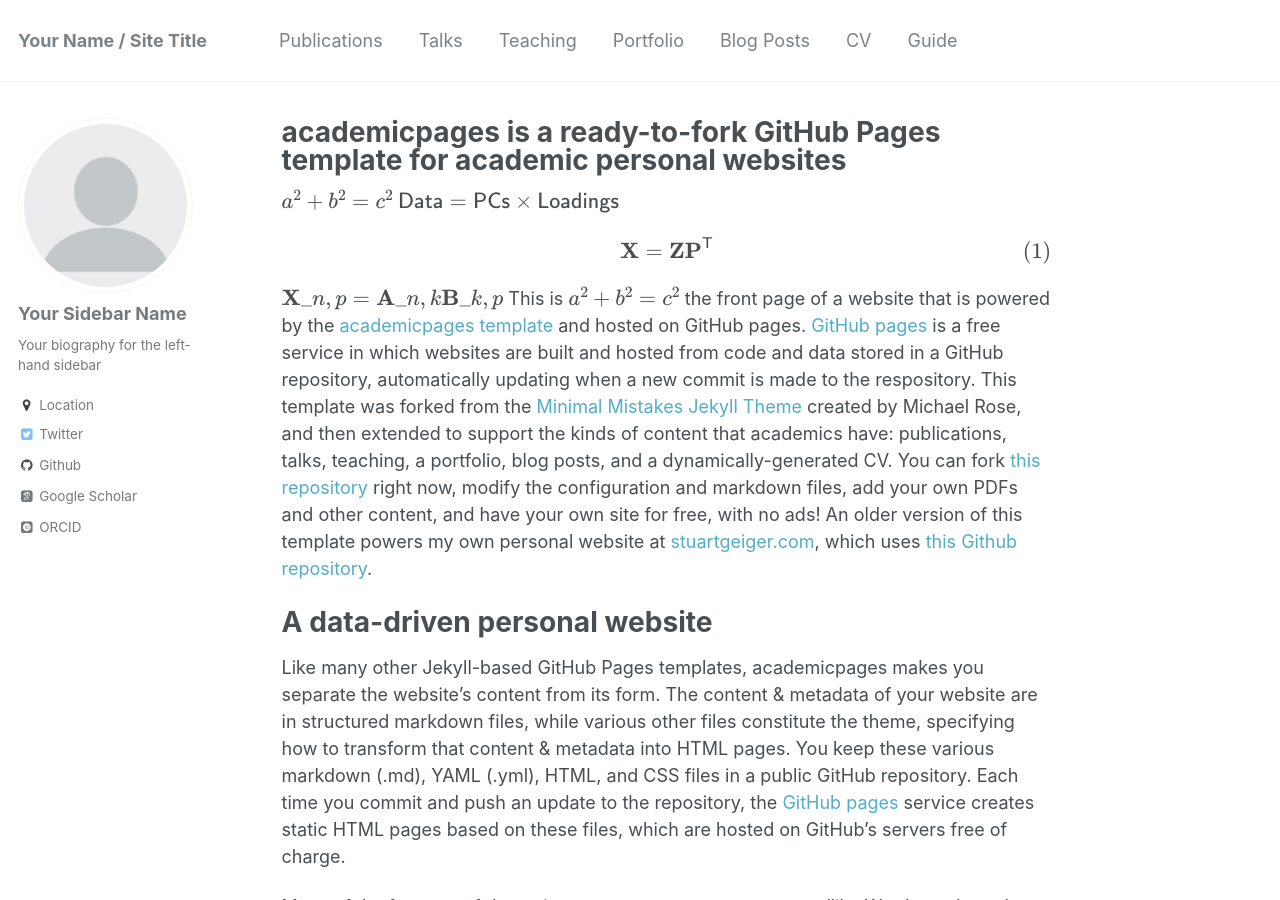
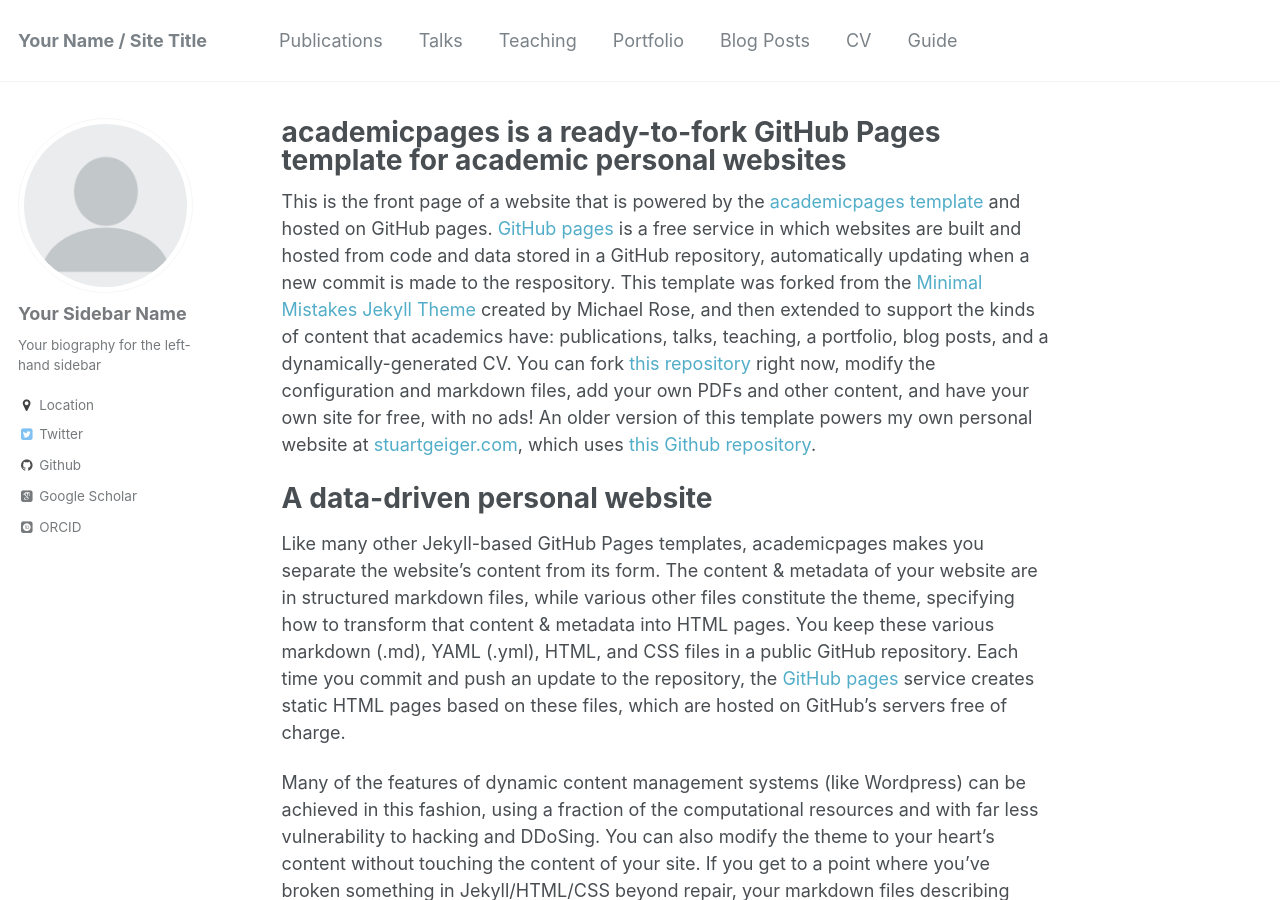
Before and after one commit to hs-macunaima/abbarreto.github.io, a Jekyll site: the page built from _pages/about.md, in a window 1280 px wide and 900 px high. Built offline with Jekyll 4.4.1, drawn with Linux system fonts in a browser that asks for light colours; some web fonts are replaced; Markdown is read by kramdown in place of the engine named in the settings; formulas are drawn with MathJax 3; part of the change alters nothing that is shown.

```diff
--- a/_config.yml
+++ b/_config.yml
@@ -148,12 +148,11 @@ markdown_ext: "markdown,mkdown,mkdn,mkd,md"
 
 
 # Conversion
-markdown: redcarpet
+markdown: kramdown
 highlighter: rouge
 lsi: false
 excerpt_separator: "\n\n"
 incremental: false
-mathjax: true
 
 
 # Markdown Processing
--- a/_includes/head.html
+++ b/_includes/head.html
@@ -14,16 +14,6 @@
 <script>
   document.documentElement.className = document.documentElement.className.replace(/\bno-js\b/g, '') + ' js ';
 </script>
-<script type="text/x-mathjax-config"> MathJax.Hub.Config({ TeX: { equationNumbers: { autoNumber: "all" } } }); </script>
-       <script type="text/x-mathjax-config">
-         MathJax.Hub.Config({
-           tex2jax: {
-             inlineMath: [ ['$','$'], ["\\(","\\)"] ],
-             processEscapes: true
-           }
-         });
-       </script>
-       <script src="https://cdn.mathjax.org/mathjax/latest/MathJax.js?config=TeX-AMS-MML_HTMLorMML" type="text/javascript"></script>
 
 <!-- For all browsers -->
 <link rel="stylesheet" href="{{ base_path }}/assets/css/main.css">
--- a/_layouts/default.html
+++ b/_layouts/default.html
@@ -9,16 +9,6 @@ layout: compress
   <head>
     {% include head.html %}
     {% include head/custom.html %}
-    <script type="text/x-mathjax-config"> MathJax.Hub.Config({ TeX: { equationNumbers: { autoNumber: "all" } } }); </script>
-       <script type="text/x-mathjax-config">
-         MathJax.Hub.Config({
-           tex2jax: {
-             inlineMath: [ ['$','$'], ["\\(","\\)"] ],
-             processEscapes: true
-           }
-         });
-       </script>
-       <script src="https://cdn.mathjax.org/mathjax/latest/MathJax.js?config=TeX-AMS-MML_HTMLorMML" type="text/javascript"></script>
   </head>
 
   <body>
--- a/_pages/about.md
+++ b/_pages/about.md
@@ -7,12 +7,7 @@ redirect_from:
   - /about/
   - /about.html
 ---
-
-$$a^2 + b^2 = c^2$$
-$$ \mathsf{Data = PCs} \times \mathsf{Loadings} $$
-\\[ \mathbf{X} = \mathbf{Z} \mathbf{P^\mathsf{T}} \\]
-$$ \mathbf{X}\_{n,p} = \mathbf{A}\_{n,k} \mathbf{B}\_{k,p} $$
-This is $ a^2 + b^2 = c^2 $ the front page of a website that is powered by the [academicpages template](https://github.com/academicpages/academicpages.github.io) and hosted on GitHub pages. [GitHub pages](https://pages.github.com) is a free service in which websites are built and hosted from code and data stored in a GitHub repository, automatically updating when a new commit is made to the respository. This template was forked from the [Minimal Mistakes Jekyll Theme](https://mmistakes.github.io/minimal-mistakes/) created by Michael Rose, and then extended to support the kinds of content that academics have: publications, talks, teaching, a portfolio, blog posts, and a dynamically-generated CV. You can fork [this repository](https://github.com/academicpages/academicpages.github.io) right now, modify the configuration and markdown files, add your own PDFs and other content, and have your own site for free, with no ads! An older version of this template powers my own personal website at [stuartgeiger.com](http://stuartgeiger.com), which uses [this Github repository](https://github.com/staeiou/staeiou.github.io).
+This is the front page of a website that is powered by the [academicpages template](https://github.com/academicpages/academicpages.github.io) and hosted on GitHub pages. [GitHub pages](https://pages.github.com) is a free service in which websites are built and hosted from code and data stored in a GitHub repository, automatically updating when a new commit is made to the respository. This template was forked from the [Minimal Mistakes Jekyll Theme](https://mmistakes.github.io/minimal-mistakes/) created by Michael Rose, and then extended to support the kinds of content that academics have: publications, talks, teaching, a portfolio, blog posts, and a dynamically-generated CV. You can fork [this repository](https://github.com/academicpages/academicpages.github.io) right now, modify the configuration and markdown files, add your own PDFs and other content, and have your own site for free, with no ads! An older version of this template powers my own personal website at [stuartgeiger.com](http://stuartgeiger.com), which uses [this Github repository](https://github.com/staeiou/staeiou.github.io).
 
 A data-driven personal website
 ======
```
